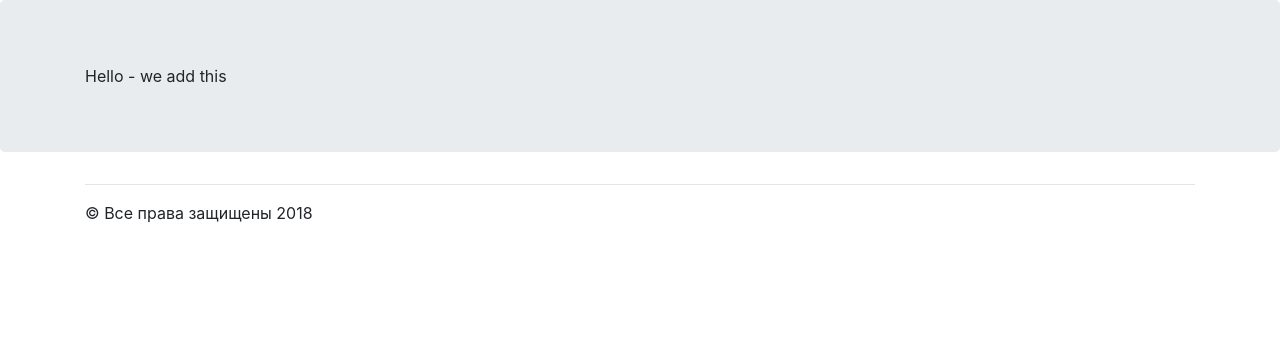
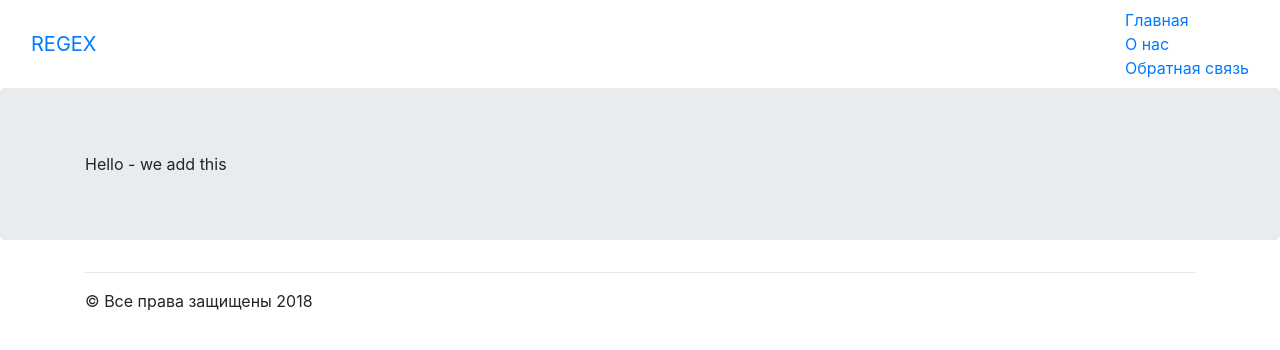
Before and after one commit to Alutery/regular-expressions, a Django app: template mainApp/templates/mainApp/home.html in a window 1280 px wide. Shown: the top 350 px of the page. Run offline with Django 3.2, Linux system fonts and the light colour scheme; the template is opened without the code that fills it, so the values that code supplies are empty; parts of the project's set-up code (start-up, migrations or seed data) failed here and were passed over; some libraries are stand-ins or nearby versions.

Commit message:
navbar v.1

```diff
--- a/mainApp/templates/mainApp/wrapper.html
+++ b/mainApp/templates/mainApp/wrapper.html
@@ -11,14 +11,33 @@
     <script src="https://code.jquery.com/jquery-3.3.1.slim.min.js" integrity="sha384-q8i/X+965DzO0rT7abK41JStQIAqVgRVzpbzo5smXKp4YfRvH+8abtTE1Pi6jizo" crossorigin="anonymous"></script>
     <script src="https://cdnjs.cloudflare.com/ajax/libs/popper.js/1.14.3/umd/popper.min.js" integrity="sha384-ZMP7rVo3mIykV+2+9J3UJ46jBk0WLaUAdn689aCwoqbBJiSnjAK/l8WvCWPIPm49" crossorigin="anonymous"></script>
 
-    <title>Document</title>
+    <title>
+    {% block title %}
+    {% endblock %}
+    </title>
+
 </head>
 <body>
+    <nav class="navbar navbar-default">
+        <div class="container-fluid">
+            <div class="navbar-header">
+            <a href="#" class="navbar-brand">REGEX</a>
+            </div>
+
+            <div>
+                <ul class="nav navbar-nav">
+                    <li class="active"><a href="home.html">Главная</a></li>
+                    <li><a href="#">О нас</a></li>
+                    <li><a href="#">Обратная связь</a></li>
+                </ul>
+            </div>
+        </div>
+    </nav>
     <div class="jumbotron">
     <div class="container">
 
-      {% block content %}
-      {% endblock %}
+    {% block content %}
+    {% endblock %}
 
     </div>
   </div>
```
